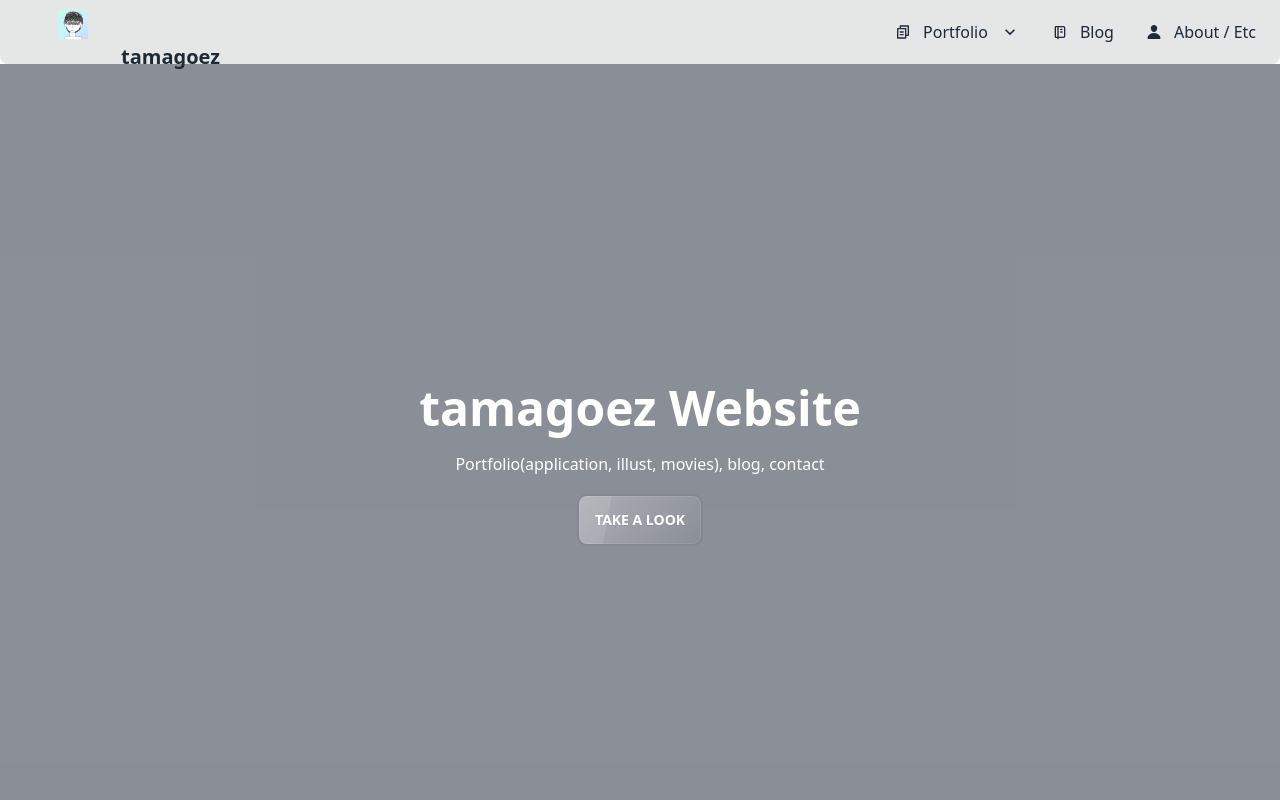
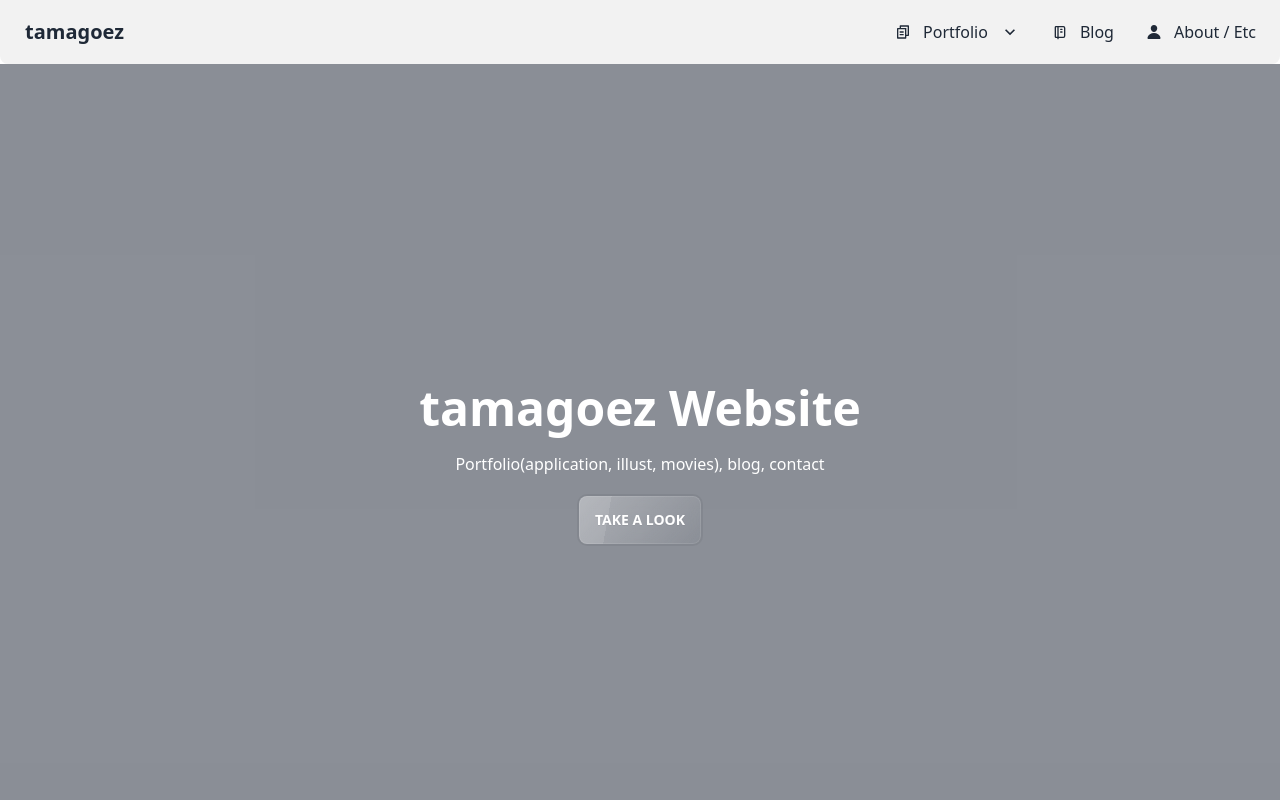
Before and after one commit to tamagoez/tamagoez-website-old, a Next.js app: page / in a window 1280 px wide. Shown: the top 800 px of the page. Built offline with nearby package versions, Linux system fonts and the light colour scheme.

Commit message:
Fix some components

```diff
--- a/components/navbar.tsx
+++ b/components/navbar.tsx
@@ -9,20 +9,23 @@ import { AiOutlineAppstore } from "react-icons/ai"
 export default function Navbar() {
   return (
     <>
-      <div className="navbar bg-base-300/[.98] fixed top-0 z-50 rounded-b-lg">
+      <div className="navbar bg-base-200/[.95] fixed top-0 z-50 rounded-b-lg">
         <div className="flex-1">
           <Link href="/" passHref>
             <a className="btn btn-ghost normal-case text-xl font-semibold">
+              {/*
             <div className="avatar">
-            <div className="w-24 rounded-full">
+                <div className="w-24 rounded-full">
             <Image
                         src="/illust/zeogamat8.png"
                               alt="tamagoez"
                               width={30}
                         height={30}
-                      />
+                  />
+
                 </div>
               </div>
+  */}
               tamagoez
             </a>
           </Link>
--- a/pages/portfolio/illust/[url].tsx
+++ b/pages/portfolio/illust/[url].tsx
@@ -26,7 +26,7 @@ export default function Illust() {
           {data.description}
         </p>
         <button
-          className="btn btn-ghost fixed top-1 right-1 sm:top-5 sm:right-5 text-gray-600/[.60] text-5xl z-50"
+          className="btn btn-ghost fixed top-1 right-1 sm:top-5 sm:right-3 text-gray-400/[.30] hover:text-gray-600/[.70] text-5xl z-50"
           onClick={() => router.push("/portfolio/illust/")}
         >
           <IoClose />
```
